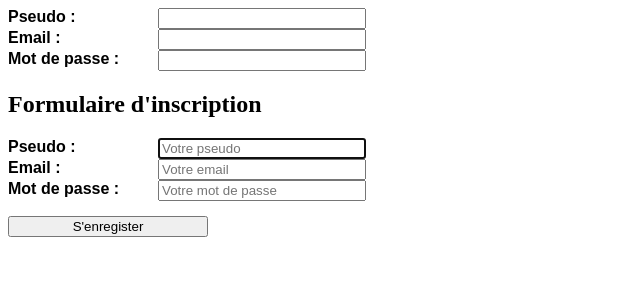
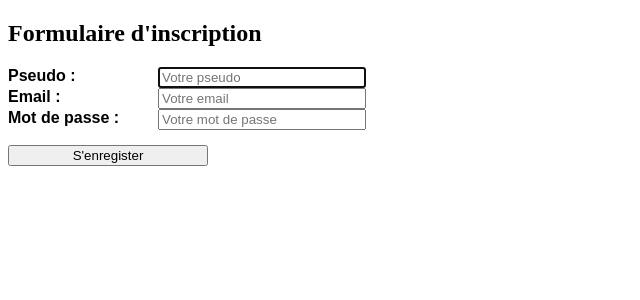
Before and after one commit to GjeloshajAntoine/Server-php, a PHP site: page /views/formulaire_signin.php in a window 1280 px wide. Shown: the top 300 px of the page, without its empty margins (0-640 px from the left). Run offline with PHP 8.4, Linux system fonts and the light colour scheme.

Commit message:
résolution conflit double formulaire page signin

```diff
--- a/views/formulaire_signin.php
+++ b/views/formulaire_signin.php
@@ -11,25 +11,6 @@
   </head>
 
   <body>
-
-    <form action="../controller/new_user.php" method="post">
-
-      <div>
-        <label for="pseudo">Pseudo : </label>
-        <input type = "text" id="pseudo" />
-      </div>
-
-      <div>
-        <label for="email">Email : </label>
-        <input type = "email" id="email" />
-      </div>
-
-      <div>
-        <label for="pass">Mot de passe :</label>
-        <input type = "pass" id="pass" />
-      </div>
-
-    </form>
 
     <h2>Formulaire d'inscription</h2>
 
```
